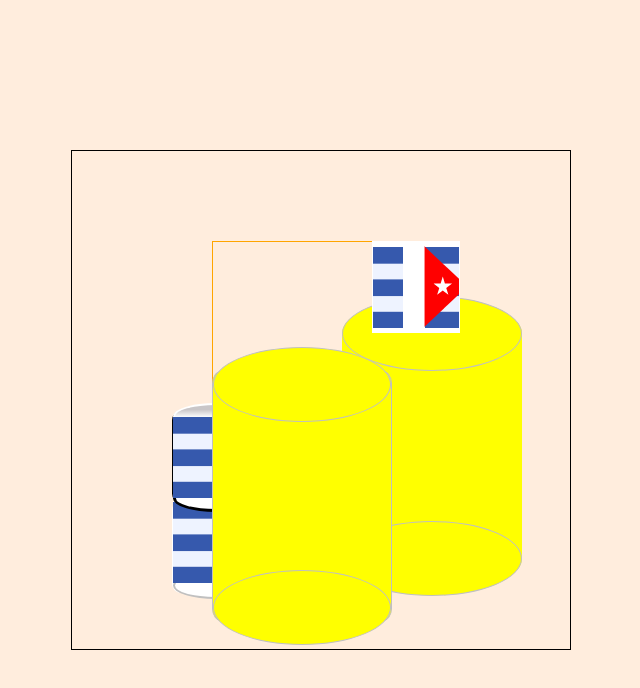
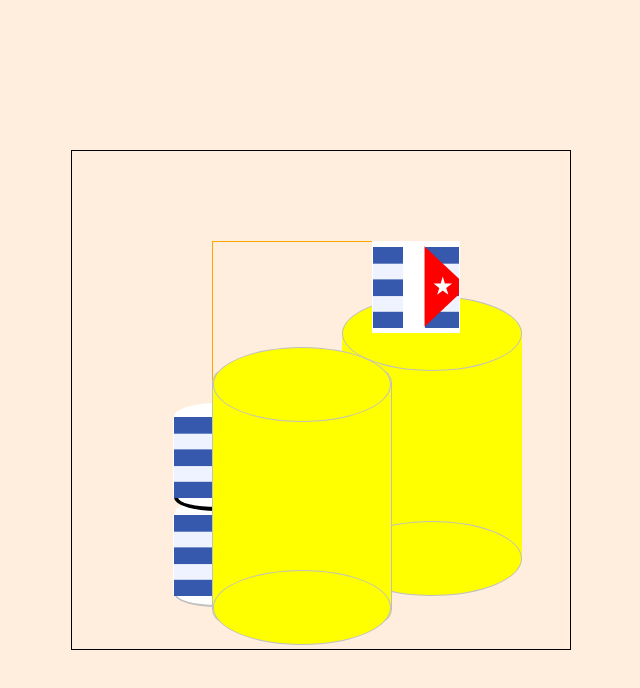
Before and after one commit to duquettemara/css-still-life-md, a plain HTML site: page index.html in a window 1280 px wide. Shown: the whole page, without its empty margins (319-959 px from the left). Drawn offline with Linux system fonts and the light colour scheme.

Commit message:
fewgvedvewg

```diff
--- a/index.html
+++ b/index.html
@@ -74,7 +74,7 @@
   }
 
   .cup {
-    border: 1px solid white;
+    border: 1px solid transparent;
     width: 88px;
     height: 92px;
     background-color: white;
@@ -84,18 +84,19 @@
 
   .stacked-cup1 {
     position: absolute;
-    top: 350px;
-    left: 100px;
+    top: 358px;
+    left: 101px;
     border-radius: 10%;
     z-index: -2;
 
   }
 
   .top-oval3 {
-    top: -16%;
-    border: 3px solid white;
-    background-color: #3659ad;
-    z-index: -1;
+    top: -12%;
+    left: 1%;
+    border: 10px solid white;
+    background-color: white;
+    z-index: -11;
   }
 
   .bottom-oval3 {
@@ -107,24 +108,24 @@
 
   .stacked-cup2 {
     position: absolute;
-    border: 1px solid black;
+    border: 1px solid transparent;
     top: 260px;
-    left: 100px;
+    left: 101px;
     z-index: -1;
     border-radius: 10%;
   }
 
   .top-oval2 {
-    background-image: linear-gradient(#c9c6c8 20%, #feffff 54%);
-    border: 2px solid white;
+    background-color: white;
+    border: 10px solid white;
     top: -10%;
     z-index: -1;
   }
 
   .bottom-oval2 {
     background-color: white;
-    border: 3px solid black;
-    bottom: -11%;
+    border: 4px solid black;
+    bottom: -10%;
     z-index: -1
   }
 
@@ -171,6 +172,8 @@
     background-size: 100% 40%;
     width: 90%;
     height: 90%;
+    position: absolute;
+    top: 5%;
     z-index: -1;
   }
 
```
